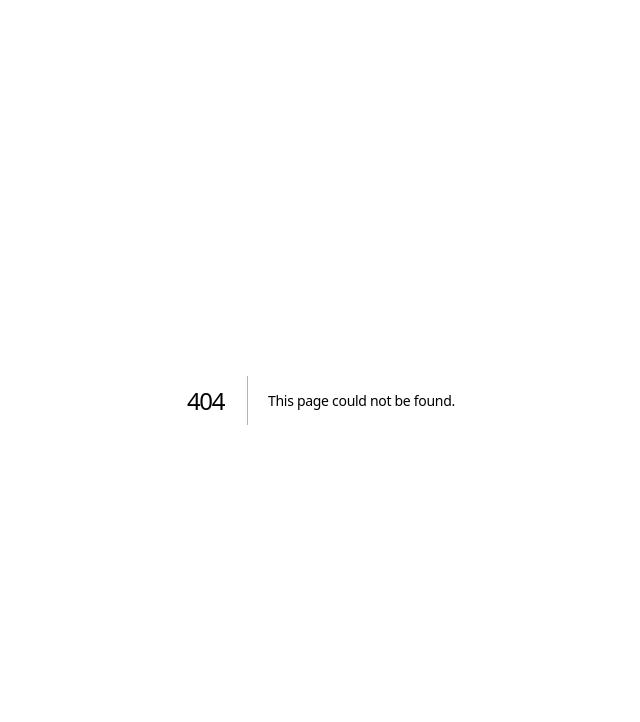
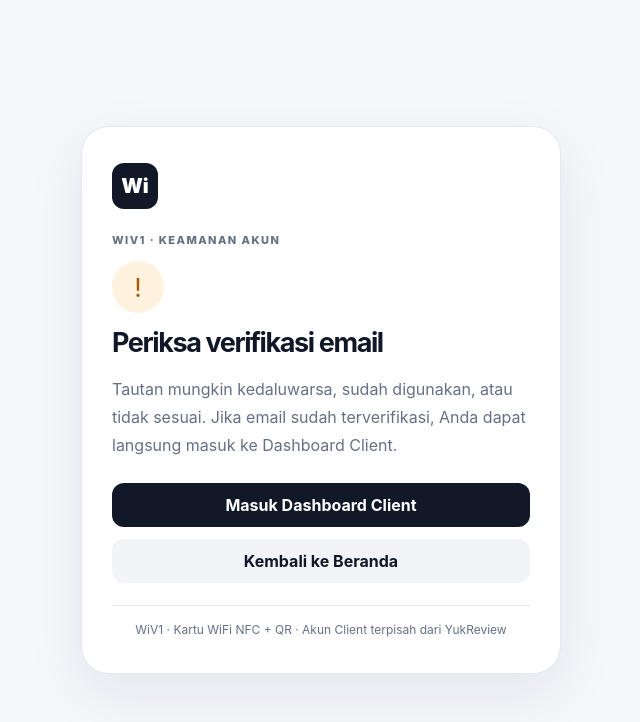
Before and after one commit to ulasantokogle-max/WiV1, a Next.js app: page /auth/verified in a window 1280 px wide. Before the commit this address had no page. Shown: the top 722 px of the page, without its empty margins (319-959 px from the left). Built offline with nearby package versions, Linux system fonts and the light colour scheme.

Commit message:
feat(wiv1): professional verified email landing and safe PKCE callback app/auth/verified/page.tsx

```diff
--- /dev/null
+++ b/app/auth/verified/page.tsx
@@ -0,0 +1,43 @@
+import Link from "next/link";
+
+export const metadata = {
+  title: "Verifikasi Akun | WiV1",
+  robots: { index: false, follow: false },
+};
+
+export default async function VerifiedPage({
+  searchParams,
+}: { searchParams: Promise<{ status?: string }> }) {
+  const { status } = await searchParams;
+  const verified = status === "success";
+  const title = verified ? "Email berhasil diverifikasi" : "Periksa verifikasi email";
+  const description = verified
+    ? "Akun WiV1 Anda siap digunakan. Masuk ke Dashboard Client untuk melihat dan mengelola kartu WiFi bisnis setelah Provider menghubungkan akun Anda."
+    : status === "unavailable"
+      ? "Layanan verifikasi sedang tidak dapat dihubungi. Coba masuk menggunakan akun yang sudah didaftarkan. Jika belum berhasil, minta tautan verifikasi baru."
+      : "Tautan mungkin kedaluwarsa, sudah digunakan, atau tidak sesuai. Jika email sudah terverifikasi, Anda dapat langsung masuk ke Dashboard Client.";
+
+  return <main className="auth-page" style={{ padding: "32px 16px", minHeight: "100vh" }}>
+    <section className="auth-card" style={{ maxWidth: 480, width: "100%", padding: "36px 30px" }}>
+      <div className="brand-mark" style={{ width: 46, height: 46, borderRadius: 12, marginBottom: 24 }}>Wi</div>
+      <p className="eyebrow" style={{ letterSpacing: "0.13em" }}>WIV1 · KEAMANAN AKUN</p>
+      <div role="status" aria-label={verified ? "Verifikasi berhasil" : "Status verifikasi"}
+        style={{ width: 52, height: 52, display: "grid", placeItems: "center", fontSize: 26,
+          background: verified ? "#e7f6ee" : "#fff3df", color: verified ? "#18794e" : "#a15c0b",
+          borderRadius: "50%", margin: "14px 0" }}>{verified ? "✓" : "!"}</div>
+      <h1 style={{ fontSize: 27, lineHeight: 1.16, marginBottom: 12 }}>{title}</h1>
+      <p className="muted" style={{ lineHeight: 1.75, marginBottom: 24 }}>{description}</p>
+      <Link href="/client" className="button" style={{ display: "block", textAlign: "center", textDecoration: "none", marginBottom: 12 }}>
+        Masuk Dashboard Client
+      </Link>
+      <Link href="/" className="button secondary" style={{ display: "block", textAlign: "center", textDecoration: "none" }}>
+        Kembali ke Beranda
+      </Link>
+      <div style={{ marginTop: 22, paddingTop: 16, borderTop: "1px solid #e4e7ec", textAlign: "center" }}>
+        <p className="muted" style={{ fontSize: 12, margin: 0 }}>
+          WiV1 · Kartu WiFi NFC + QR · Akun Client terpisah dari YukReview
+        </p>
+      </div>
+    </section>
+  </main>;
+}
```
